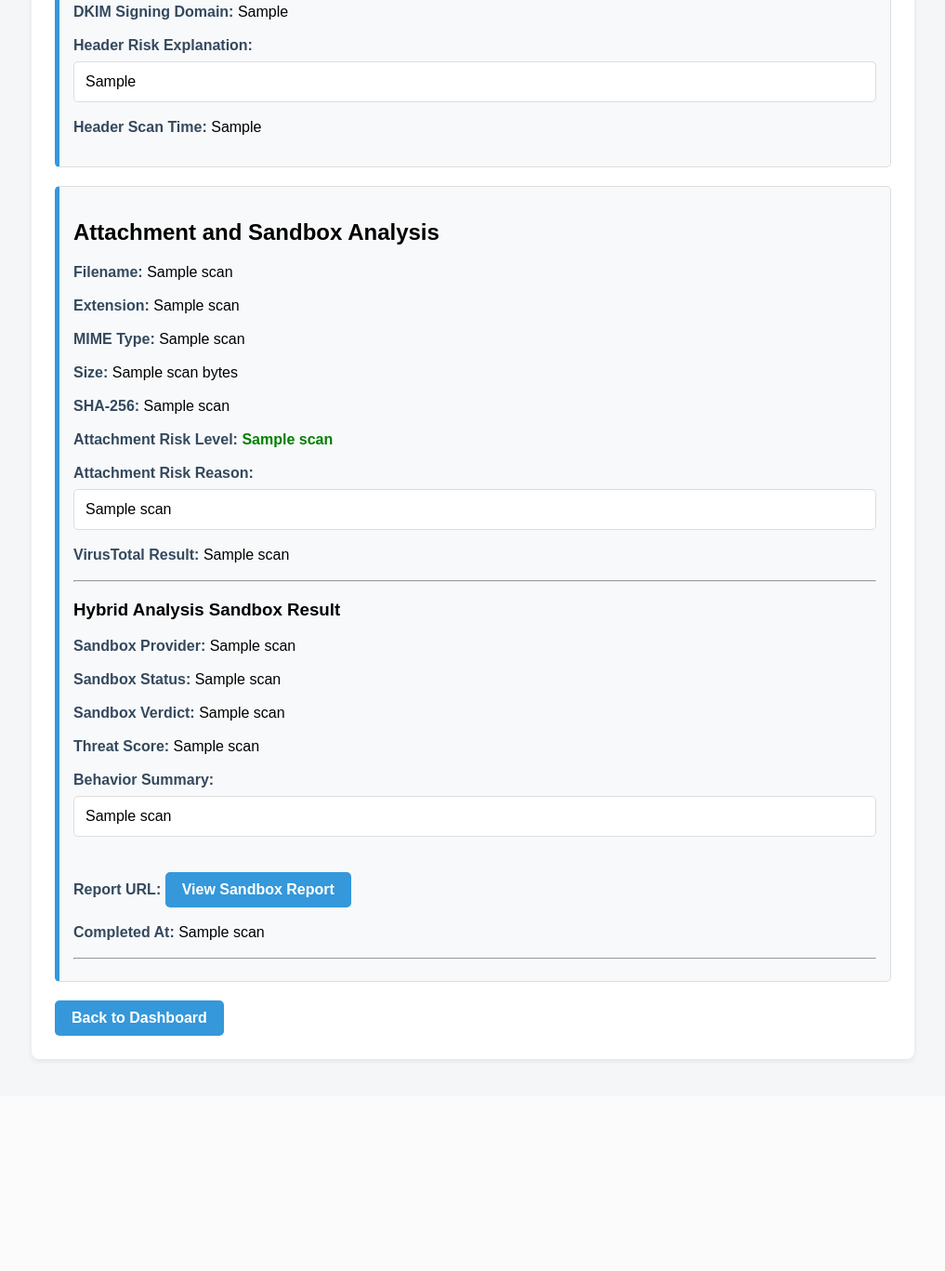
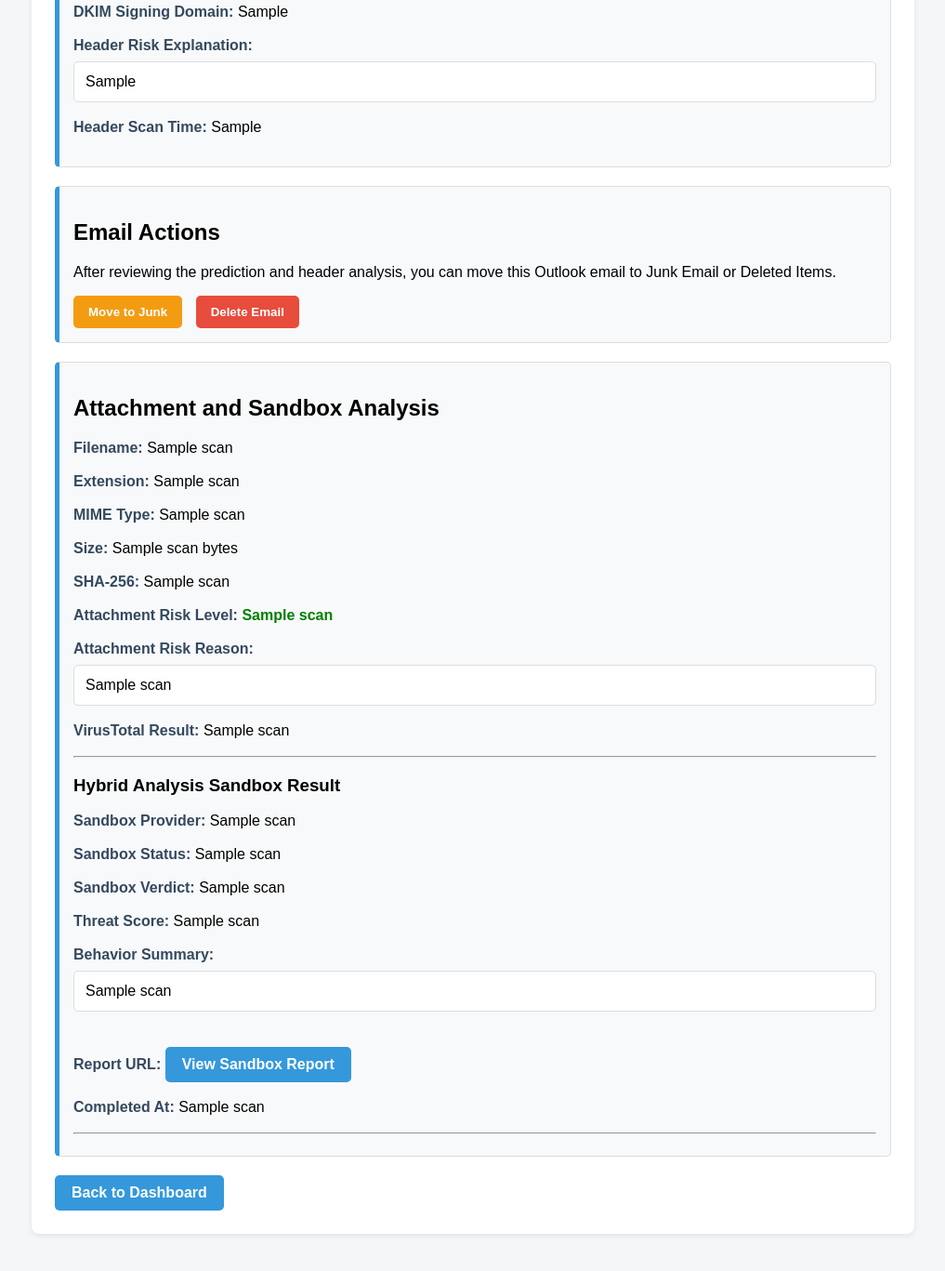
Before and after one commit to vlaw1217/Cyber-Security-Capstone-Project-, a Flask app: template phishing_system/templates/prediction_detail.html in a window 1280 px wide. Shown: the part 839-2206 px from the top of the page at 93% size, without its empty margins (6-1023 px from the left). Before the commit the page ends 1982 px from the top, so only its background shows below. Run offline with Flask 3, Linux system fonts and the light colour scheme; the template is opened without the code that fills it: most values are stand-ins (such as "Sample title", 1, 10 or a date in 2020); parts of the project's set-up code (start-up, migrations or seed data) failed here and were passed over.

Commit message:
Limit Outlook email list to Inbox messages, and give user email deletion option
Updated the Microsoft Graph email retrieval endpoint to load messages only from the Inbox folder so emails moved to Junk or Deleted Items no longer appear in the app email list.

Added option for User to move selected email to deleted-items or junk email folder.

```diff
--- a/phishing_system/app.py
+++ b/phishing_system/app.py
@@ -48,7 +48,7 @@ TENANT_ID = os.getenv("TENANT_ID", "common")
 AUTHORITY = f"https://login.microsoftonline.com/{TENANT_ID}"
 REDIRECT_URI = os.getenv("REDIRECT_URI")
 
-SCOPES = ["User.Read", "Mail.Read"]
+SCOPES = ["User.Read", "Mail.ReadWrite"]
 
 # ---------------------------
 # BUILD MSAL APPLICATION
@@ -64,6 +64,39 @@ def build_msal_app():
         authority=AUTHORITY,
         client_credential=CLIENT_SECRET
     )
+
+
+# ---------------------------
+# MOVE OUTLOOK EMAIL
+# ---------------------------
+# Moves an Outlook email to another folder using Microsoft Graph.
+# Common destination folders:
+# - deleteditems
+# - junkemail
+def move_outlook_email(graph_token, message_id, destination_folder):
+    if not graph_token or not message_id or not destination_folder:
+        return False, "Missing Graph token, message ID, or destination folder."
+
+    headers = {
+        "Authorization": "Bearer " + graph_token,
+        "Content-Type": "application/json"
+    }
+
+    payload = {
+        "destinationId": destination_folder
+    }
+
+    response = requests.post(
+        f"https://graph.microsoft.com/v1.0/me/messages/{message_id}/move",
+        headers=headers,
+        json=payload
+    )
+
+    if response.status_code == 201:
+        return True, f"Email moved to {destination_folder}."
+
+    return False, f"Graph API error {response.status_code}: {response.text[:500]}"
+
 
 # Initialize Flask application
 app = Flask(__name__)
@@ -599,6 +632,63 @@ def predict():
 
 
 # ---------------------------
+# MOVE EMAIL TO DELETED ITEMS
+# ---------------------------
+@app.route("/email/delete", methods=["POST"])
+def delete_outlook_email():
+    if "user_id" not in session:
+        return redirect("/")
+
+    if "graph_token" not in session:
+        return redirect("/connect_outlook")
+
+    message_id = request.form.get("message_id")
+
+    success, message = move_outlook_email(
+        graph_token=session["graph_token"],
+        message_id=message_id,
+        destination_folder="deleteditems"
+    )
+
+    if not success:
+        return f"""
+        <h2 style="color:red;">Unable to delete email</h2>
+        <p>{message}</p>
+        <a href="/dashboard#prediction-history">Back to Dashboard</a>
+        """
+
+    return redirect("/emails")
+
+
+# ---------------------------
+# MOVE EMAIL TO JUNK EMAIL
+# ---------------------------
+@app.route("/email/junk", methods=["POST"])
+def junk_outlook_email():
+    if "user_id" not in session:
+        return redirect("/")
+
+    if "graph_token" not in session:
+        return redirect("/connect_outlook")
+
+    message_id = request.form.get("message_id")
+
+    success, message = move_outlook_email(
+        graph_token=session["graph_token"],
+        message_id=message_id,
+        destination_folder="junkemail"
+    )
+
+    if not success:
+        return f"""
+        <h2 style="color:red;">Unable to move email to junk</h2>
+        <p>{message}</p>
+        <a href="/dashboard#prediction-history">Back to Dashboard</a>
+        """
+
+    return redirect("/emails")
+
+# ---------------------------
 # USER REGISTRATION
 # ---------------------------
 @app.route("/register", methods=["GET", "POST"])
@@ -939,8 +1029,8 @@ def emails():
     # Request recent emails from Microsoft Graph
     # Include id and hasAttachments because they are needed for attachment metadata retrieval.
     response = requests.get(
-        "https://graph.microsoft.com/v1.0/me/messages?$top=10&$select=id,subject,bodyPreview,body,from,receivedDateTime,hasAttachments",
-        headers=headers
+    "https://graph.microsoft.com/v1.0/me/mailFolders/inbox/messages?$top=10&$select=id,subject,bodyPreview,body,from,receivedDateTime,hasAttachments",
+    headers=headers
     )
     print("Graph email response status:", response.status_code)
     print("Graph email response:", response.text[:1000])
--- a/phishing_system/templates/prediction_detail.html
+++ b/phishing_system/templates/prediction_detail.html
@@ -233,6 +233,35 @@
             {% endif %}
         </div>
 
+        {% if header_scan and header_scan[2] %}
+            <div class="header-risk-box">
+                <h2>Email Actions</h2>
+
+                <p>
+                    After reviewing the prediction and header analysis, you can move this Outlook email
+                    to Junk Email or Deleted Items.
+                </p>
+
+                <form action="/email/junk" method="POST" style="display:inline;">
+                    <input type="hidden" name="message_id" value="{{ header_scan[2] }}">
+                    <button type="submit"
+                            onclick="return confirm('Move this email to Junk Email?');"
+                            style="background-color:#f39c12; color:white; padding:10px 16px; border:none; border-radius:5px; font-weight:bold; cursor:pointer;">
+                        Move to Junk
+                    </button>
+                </form>
+
+                <form action="/email/delete" method="POST" style="display:inline; margin-left:10px;">
+                    <input type="hidden" name="message_id" value="{{ header_scan[2] }}">
+                    <button type="submit"
+                            onclick="return confirm('Move this email to Deleted Items?');"
+                            style="background-color:#e74c3c; color:white; padding:10px 16px; border:none; border-radius:5px; font-weight:bold; cursor:pointer;">
+                        Delete Email
+                    </button>
+                </form>
+            </div>
+        {% endif %}
+
         <div class="header-risk-box">
             <h2>Attachment and Sandbox Analysis</h2>
 
```
